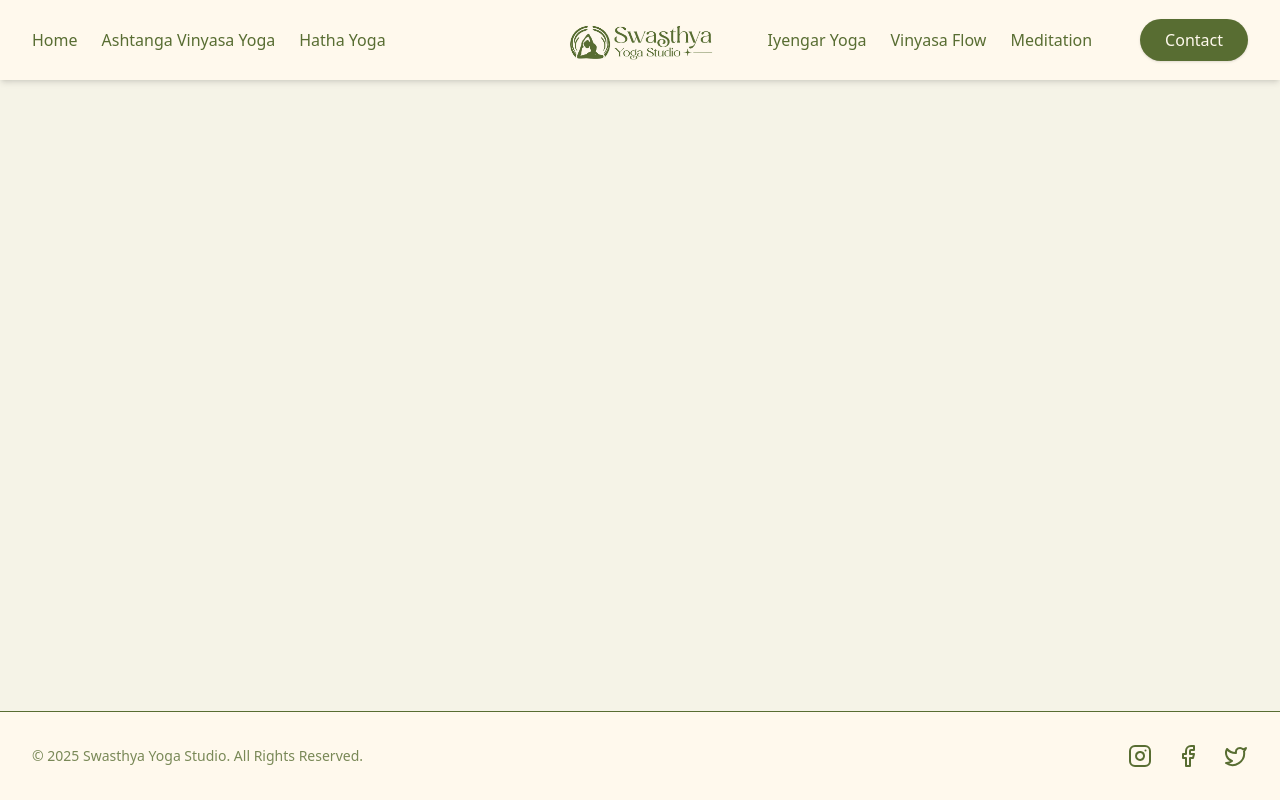
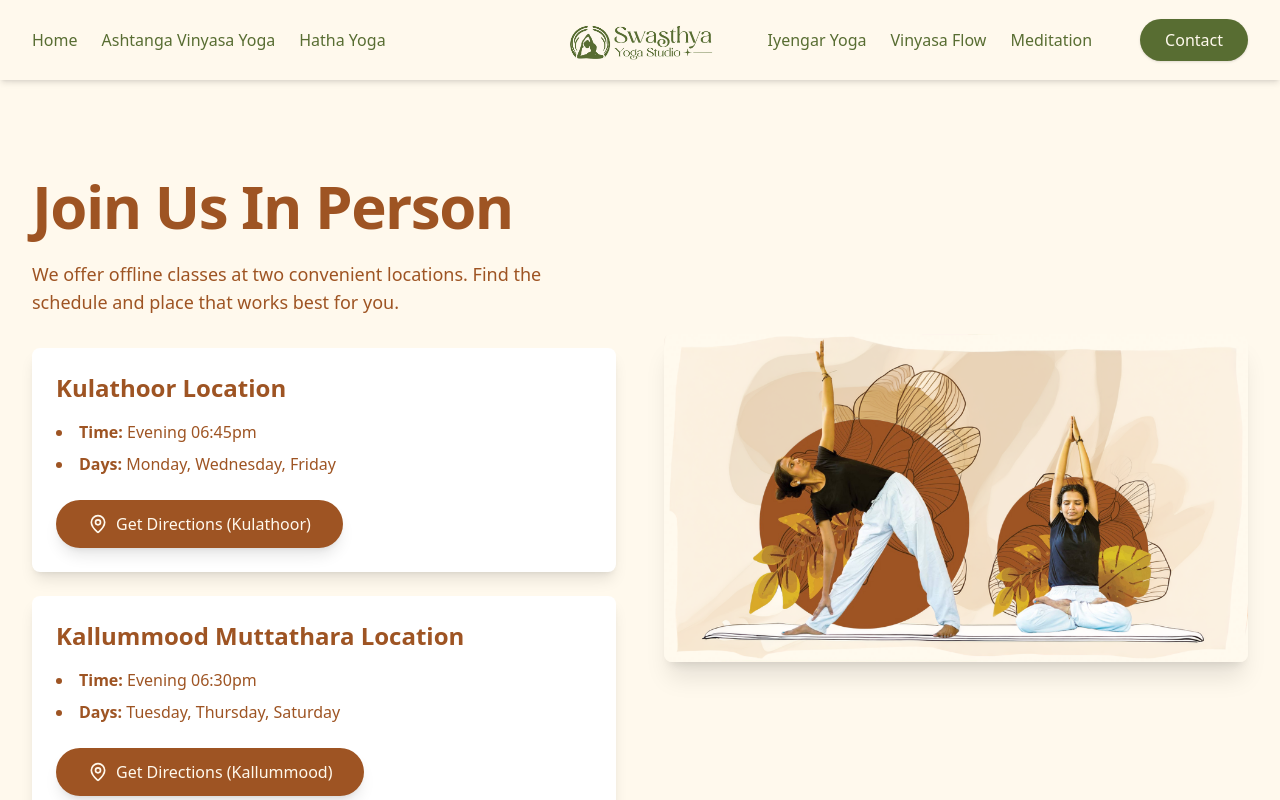
Before and after one commit to athulkrishnapofficial-beep/yoga-website, a React (Vite) app: page /offline-classes in a window 1280 px wide. Shown: the top 800 px of the page. Built offline with nearby package versions, Linux system fonts and the light colour scheme.

Commit message:
Your new changes

```diff
--- a/src/App.jsx
+++ b/src/App.jsx
@@ -15,7 +15,8 @@ const Hatha = lazy(() => import('./pages/Hatha'));
 const Iyengar = lazy(() => import('./pages/Iyengar'));
 const Vinyasa = lazy(() => import('./pages/Vinyasa'));
 const Meditation = lazy(() => import('./pages/Meditation'));
-// const Contact = lazy(() => import('./pages/Contact')); // Ready for when you build it
+const OfflineClasses = lazy(() => import('./pages/OfflineClasses'));
+
 
 // --- Global Styles ---
 const colors = {
@@ -39,7 +40,7 @@ function AnimatedRoutes() {
         <Route path="/iyengar" element={<Iyengar />} />
         <Route path="/vinyasa" element={<Vinyasa />} />
         <Route path="/meditation" element={<Meditation />} />
-        {/* <Route path="/contact" element={<Contact />} /> */}
+        <Route path="/offline-classes" element={<OfflineClasses />} />
       </Routes>
     </AnimatePresence>
   );
--- a/src/components/Hero.jsx
+++ b/src/components/Hero.jsx
@@ -79,7 +79,7 @@ const Hero = () => {
               {/* == BUTTON 1: OFFLINE CLASS (Google Maps) == */}
               <motion.a
                 // ** REPLACE THIS with your Google Maps link **
-                href="https://maps.app.goo.gl/ZBN4eN9xHwbeFhUN7"
+                href="/offline-classes"
                 target="_blank"
                 rel="noopener noreferrer"
                 // w-full on mobile, w-auto on desktop
--- /dev/null
+++ b/src/pages/OfflineClasses.jsx
@@ -0,0 +1,139 @@
+// src/pages/OfflineClasses.jsx
+import React from 'react';
+import { motion } from 'framer-motion';
+import { MapPin } from 'lucide-react'; // We'll add a map icon
+
+// Define your colors
+const colors = {
+  pageBg: "#fff9ed",
+  text: "#9e5423",
+  buttonText: "#fff9ed",
+  cardBg: "#ffffff" // White cards to stand out on the cream background
+};
+
+// Re-usable animation variants
+const containerVariants = {
+  hidden: { opacity: 0 },
+  visible: { opacity: 1, transition: { staggerChildren: 0.3 } },
+};
+
+const itemVariants = {
+  hidden: { y: 20, opacity: 0 },
+  visible: { y: 0, opacity: 1, transition: { type: 'spring', stiffness: 100 } },
+};
+
+const imageVariants = {
+  hidden: { scale: 0.95, opacity: 0 },
+  visible: { scale: 1, opacity: 1, transition: { duration: 0.8, ease: 'easeOut' } },
+};
+
+const OfflineClasses = () => {
+  return (
+    <motion.section
+      className="py-16 md:py-24"
+      style={{ backgroundColor: colors.pageBg }}
+      initial={{ opacity: 0 }}
+      animate={{ opacity: 1 }}
+      exit={{ opacity: 0 }}
+    >
+      <div className="max-w-7xl mx-auto px-4 sm:px-6 lg:px-8">
+        <div className="grid grid-cols-1 md:grid-cols-2 gap-12 items-center">
+
+          {/* == TEXT CONTENT == */}
+          <motion.div
+            className="text-center md:text-left"
+            variants={containerVariants}
+            initial="hidden"
+            animate="visible"
+          >
+            <motion.h1
+              className="text-4xl md:text-6xl font-bold tracking-tight"
+              style={{ color: colors.text }}
+              variants={itemVariants}
+            >
+              Join Us In Person
+            </motion.h1>
+
+            <motion.p
+              className="mt-6 text-lg"
+              style={{ color: colors.text, opacity: 0.85 }}
+              variants={itemVariants}
+            >
+              We offer offline classes at two convenient locations. Find the
+              schedule and place that works best for you.
+            </motion.p>
+
+            {/* --- LOCATION CARDS --- */}
+            <motion.div className="mt-8 space-y-6" variants={itemVariants}>
+
+              {/* Location 1: Kulathoor */}
+              <div className="p-6 rounded-lg shadow-lg" style={{backgroundColor: colors.cardBg}}>
+                <h3 className="text-2xl font-semibold" style={{color: colors.text}}>
+                  Kulathoor Location
+                </h3>
+                <ul className="mt-4 space-y-2 list-disc list-inside" style={{color: colors.text}}>
+                  <li><strong>Time:</strong> Evening 06:45pm</li>
+                  <li><strong>Days:</strong> Monday, Wednesday, Friday</li>
+                </ul>
+                <motion.a
+                  href="https://maps.app.goo.gl/ZBN4eN9xHwbeFhUN7" // ** REPLACE WITH YOUR KULATHOOR LINK **
+                  target="_blank"
+                  rel="noopener noreferrer"
+                  className="inline-flex items-center justify-center w-full md:w-auto mt-6 px-8 py-3 text-base font-medium rounded-full shadow-lg transition-transform"
+                  style={{ backgroundColor: colors.text, color: colors.buttonText }}
+                  whileHover={{ scale: 1.05 }}
+                  transition={{ type: "spring", stiffness: 300 }}
+                >
+                  <MapPin className="mr-2 h-5 w-5" />
+                  Get Directions (Kulathoor)
+                </motion.a>
+              </div>
+
+              {/* Location 2: Kallummood Muttathara */}
+              <div className="p-6 rounded-lg shadow-lg" style={{backgroundColor: colors.cardBg}}>
+                <h3 className="text-2xl font-semibold" style={{color: colors.text}}>
+                  Kallummood Muttathara Location
+                </h3>
+                <ul className="mt-4 space-y-2 list-disc list-inside" style={{color: colors.text}}>
+                  <li><strong>Time:</strong> Evening 06:30pm</li>
+                  <li><strong>Days:</strong> Tuesday, Thursday, Saturday</li>
+                </ul>
+                <motion.a
+                  href="https://maps.app.goo.gl/cQbgevx8qTGRAsFn8" // ** REPLACE WITH YOUR KALLUMMOOD LINK **
+                  target="_blank"
+                  rel="noopener noreferrer"
+                  className="inline-flex items-center justify-center w-full md:w-auto mt-6 px-8 py-3 text-base font-medium rounded-full shadow-lg transition-transform"
+                  style={{ backgroundColor: colors.text, color: colors.buttonText }}
+                  whileHover={{ scale: 1.05 }}
+                  transition={{ type: "spring", stiffness: 300 }}
+                >
+                  <MapPin className="mr-2 h-5 w-5" />
+                  Get Directions (Kallummood)
+                </motion.a>
+              </div>
+
+            </motion.div>
+          </motion.div>
+
+          {/* == IMAGE CONTENT == */}
+          <motion.div
+            className="flex justify-center order-first md:order-last"
+            variants={imageVariants}
+            initial="hidden"
+            animate="visible"
+          >
+            <img
+              loading="lazy"
+              className="rounded-lg shadow-xl object-cover w-full max-w"
+              src="/hero-image.png" // ** IMPORTANT: Add this image **
+              alt="Offline yoga class"
+            />
+          </motion.div>
+
+        </div>
+      </div>
+    </motion.section>
+  );
+};
+
+export default OfflineClasses;
```
